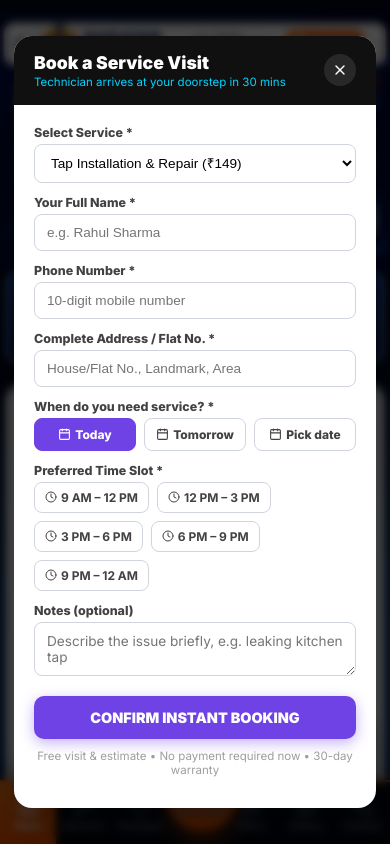
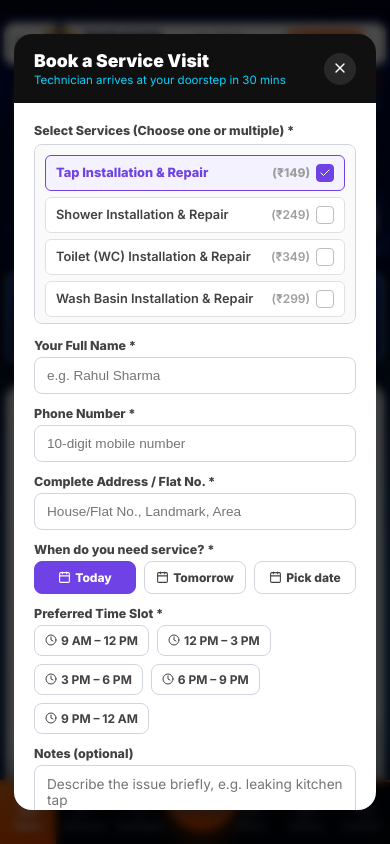
Before and after one commit to vj-mazu/narayan_plumbing, a React (Vite) app: page / in a window 390 px wide. Both pictures are taken after a click on the button 319 px from the left and 24 px from the top of the page. Shown: the top 844 px of the page. Built offline with nearby package versions, Linux system fonts and the light colour scheme; grey boxes are pictures that could not be loaded; the HTML template or start-up script is replaced by a standard one.

Commit message:
Enable multi-service selection, fine-tune icon shifts, and compress mobile cards layout

```diff
--- a/src/App.tsx
+++ b/src/App.tsx
@@ -293,7 +293,7 @@ export function App() {
         </section>
 
         <section className="lower-poster" id="trending" aria-label="Trending services and booking call to action">
-          <img src="/narayan-lower-art.png" alt="Trending plumbing services and booking call to action" />
+          <img src="/narayan-lower-art.png" alt="Trending plumbing services and booking call to action" loading="lazy" />
           <button className="lower-hotspot lower-services" type="button" onClick={() => scrollTo('services')} aria-label="View all services" />
           {TRENDING_SERVICES.map((item, index) => (
             <button
@@ -403,7 +403,7 @@ export function App() {
           </div>
           <div className="gallery-grid">
             {galleryImages.map((src, index) => (
-              <img key={src} src={src} alt={`Narayan Plumbing work sample ${index + 1}`} />
+              <img key={src} src={src} alt={`Narayan Plumbing work sample ${index + 1}`} loading="lazy" />
             ))}
           </div>
         </section>
--- a/src/BookingModal.tsx
+++ b/src/BookingModal.tsx
@@ -1,6 +1,6 @@
 import { useEffect, useState, type FormEvent } from 'react';
 import { motion, AnimatePresence } from 'framer-motion';
-import { X, CheckCircle, Phone, Calendar, Clock } from 'lucide-react';
+import { X, CheckCircle, Phone, Calendar, Clock, Check } from 'lucide-react';
 import confetti from 'canvas-confetti';
 import { CORE_SERVICES, TIME_SLOTS } from './data';
 import { createBooking } from './storage';
@@ -16,7 +16,7 @@ interface FormState {
   name: string;
   phone: string;
   address: string;
-  service: string;
+  services: string[]; // Multi-select array instead of a single string
   dateType: 'today' | 'tomorrow' | 'custom';
   customDate: string;
   timeSlot: string;
@@ -28,13 +28,14 @@ interface FormErrors {
   phone?: string;
   address?: string;
   timeSlot?: string;
+  services?: string;
 }
 
 const initialForm: FormState = {
   name: '',
   phone: '',
   address: '',
-  service: 'Tap Installation & Repair',
+  services: ['Tap Installation & Repair'],
   dateType: 'today',
   customDate: '',
   timeSlot: '',
@@ -65,6 +66,10 @@ function validate(form: FormState): FormErrors {
     errors.address = 'Enter your complete address (min 10 characters)';
   }
 
+  if (form.services.length === 0) {
+    errors.services = 'Please select at least one service';
+  }
+
   if (!form.timeSlot) {
     errors.timeSlot = 'Please choose a time slot';
   }
@@ -75,16 +80,18 @@ function validate(form: FormState): FormErrors {
 export default function BookingModal({ open, preselectedService, onClose }: BookingModalProps) {
   const [form, setForm] = useState<FormState>({
     ...initialForm,
-    service: preselectedService || initialForm.service,
+    services: preselectedService ? [preselectedService] : initialForm.services,
   });
   const [errors, setErrors] = useState<FormErrors>({});
   const [bookingId, setBookingId] = useState<string | null>(null);
 
-  // Re-initialize the form every time the modal opens so the tapped
-  // service/category/package is always preselected (fixes stale service bug).
+  // Re-initialize the form every time the modal opens
   useEffect(() => {
     if (open) {
-      setForm({ ...initialForm, service: preselectedService || initialForm.service });
+      setForm({
+        ...initialForm,
+        services: preselectedService ? [preselectedService] : initialForm.services
+      });
       setErrors({});
       setBookingId(null);
     }
@@ -92,6 +99,20 @@ export default function BookingModal({ open, preselectedService, onClose }: Book
 
   const close = () => {
     onClose();
+  };
+
+  const toggleService = (svcName: string) => {
+    setForm((prev) => {
+      const alreadySelected = prev.services.includes(svcName);
+      let updated: string[];
+      if (alreadySelected) {
+        // Keep at least one selected
+        updated = prev.services.filter((s) => s !== svcName);
+      } else {
+        updated = [...prev.services, svcName];
+      }
+      return { ...prev, services: updated };
+    });
   };
 
   const handleSubmit = (e: FormEvent<HTMLFormElement>) => {
@@ -116,15 +137,23 @@ export default function BookingModal({ open, preselectedService, onClose }: Book
       : form.dateType === 'tomorrow' ? formatDate(tomorrow)
       : formatDate(new Date(form.customDate + 'T00:00:00'));
 
-    const service = CORE_SERVICES.find((s) => s.name === form.service);
-    const price = service ? service.price : '₹499';
+    // Compute average/sum price dynamically
+    let totalPrice = 0;
+    form.services.forEach(sName => {
+      const match = CORE_SERVICES.find((s) => s.name === sName);
+      if (match) {
+        const val = parseInt(match.price.replace(/[^\d]/g, ''), 10) || 0;
+        totalPrice += val;
+      }
+    });
+    const priceStr = totalPrice > 0 ? `₹${totalPrice}` : '₹499';
 
     const booking = createBooking({
       name: form.name.trim(),
       phone: form.phone.trim(),
       address: form.address.trim(),
-      service: form.service,
-      price,
+      service: form.services.join(', '),
+      price: priceStr,
       date,
       dateISO,
       timeSlot: form.timeSlot,
@@ -137,7 +166,8 @@ export default function BookingModal({ open, preselectedService, onClose }: Book
       `Booking ID: ${booking.id}`,
       `Name: ${form.name.trim()}`,
       `Phone: ${form.phone.trim()}`,
-      `Service: ${form.service}`,
+      `Services: ${form.services.join(', ')}`,
+      `Est. Total: ${priceStr}`,
       `Date: ${date}`,
       `Time: ${form.timeSlot}`,
       `Address: ${form.address.trim()}`,
@@ -245,20 +275,45 @@ export default function BookingModal({ open, preselectedService, onClose }: Book
               </div>
             ) : (
               <form onSubmit={handleSubmit} noValidate style={{ padding: 20 }}>
-                <div style={{ marginBottom: 12 }}>
-                  <label htmlFor="svc" style={{ fontSize: '0.78rem', fontWeight: 800, color: '#424242', display: 'block', marginBottom: 4 }}>
-                    Select Service *
+                <div style={{ marginBottom: 14 }}>
+                  <label style={{ fontSize: '0.78rem', fontWeight: 800, color: '#424242', display: 'block', marginBottom: 6 }}>
+                    Select Services (Choose one or multiple) *
                   </label>
-                  <select
-                    id="svc"
-                    value={form.service}
-                    onChange={(e) => setForm({ ...form, service: e.target.value })}
-                    style={{ width: '100%', padding: '10px 12px', borderRadius: 8, border: '1px solid #D0D5DD', fontSize: '0.85rem', outline: 'none', backgroundColor: '#FFFFFF' }}
-                  >
-                    {CORE_SERVICES.map((s) => (
-                      <option key={s.id} value={s.name}>{s.name} ({s.price})</option>
-                    ))}
-                  </select>
+                  <div style={{ display: 'grid', gridTemplateColumns: '1fr', gap: 6, maxHeight: 180, overflowY: 'auto', border: '1px solid #D0D5DD', padding: 10, borderRadius: 8, backgroundColor: '#FAFAFA' }}>
+                    {CORE_SERVICES.map((s) => {
+                      const selected = form.services.includes(s.name);
+                      return (
+                        <button
+                          key={s.id}
+                          type="button"
+                          onClick={() => toggleService(s.name)}
+                          style={{
+                            display: 'flex',
+                            alignItems: 'center',
+                            justifyContent: 'space-between',
+                            padding: '8px 10px',
+                            borderRadius: 6,
+                            border: selected ? '1.5px solid #6E42E5' : '1px solid #E0E0E0',
+                            backgroundColor: selected ? '#F5F2FF' : '#FFFFFF',
+                            textAlign: 'left',
+                            cursor: 'pointer',
+                            fontSize: '0.8rem',
+                            fontWeight: selected ? 800 : 600,
+                            color: selected ? '#6E42E5' : '#424242',
+                          }}
+                        >
+                          <span>{s.name}</span>
+                          <span style={{ display: 'flex', alignItems: 'center', gap: 6 }}>
+                            <span style={{ fontSize: '0.75rem', color: '#9E9E9E' }}>({s.price})</span>
+                            <span style={{ width: 18, height: 18, borderRadius: 4, border: '1.5px solid #BDBDBD', display: 'grid', placeItems: 'center', backgroundColor: selected ? '#6E42E5' : '#FFFFFF', borderColor: selected ? '#6E42E5' : '#BDBDBD' }}>
+                              {selected && <Check size={12} color="#FFFFFF" />}
+                            </span>
+                          </span>
+                        </button>
+                      );
+                    })}
+                  </div>
+                  {errors.services && <span style={{ fontSize: '0.72rem', color: '#E11D48', marginTop: 3, display: 'block' }}>{errors.services}</span>}
                 </div>
 
                 <div style={{ marginBottom: 12 }}>
--- a/src/PlumbingIcons.tsx
+++ b/src/PlumbingIcons.tsx
@@ -52,11 +52,11 @@ export function KitchenSinkIcon({ size }: IconProps) { return <CropIcon targetX=
 
 // Row 2 (y ≈ 452)
 export function PipeLeakIcon({ size }: IconProps) { return <CropIcon targetX={156} targetY={452} size={size} />; }
-export function PipeInstallIcon({ size }: IconProps) { return <CropIcon targetX={454} targetY={452} size={size} />; }
+export function PipeInstallIcon({ size }: IconProps) { return <CropIcon targetX={442} targetY={452} size={size} />; }
 export function DrainIcon({ size }: IconProps) { return <CropIcon targetX={702} targetY={452} size={size} />; }
 export function WaterTankIcon({ size }: IconProps) { return <CropIcon targetX={1000} targetY={452} size={size} />; }
-export function GeyserIcon({ size }: IconProps) { return <CropIcon targetX={1296} targetY={452} size={size} />; }
+export function GeyserIcon({ size }: IconProps) { return <CropIcon targetX={1284} targetY={452} size={size} />; }
 
 // Row 3 (y ≈ 774)
 export function BathroomIcon({ size }: IconProps) { return <CropIcon targetX={156} targetY={774} size={size} />; }
-export function EmergencyIcon({ size }: IconProps) { return <CropIcon targetX={454} targetY={774} size={size} />; }
+export function EmergencyIcon({ size }: IconProps) { return <CropIcon targetX={442} targetY={774} size={size} />; }
--- a/src/index.css
+++ b/src/index.css
@@ -2113,24 +2113,57 @@ img {
     text-align: left;
   }
 
+  .package-grid {
+    display: flex !important;
+    overflow-x: auto !important;
+    flex-wrap: nowrap !important;
+    gap: 12px !important;
+    scroll-snap-type: x mandatory !important;
+    scrollbar-width: none !important;
+    padding-bottom: 8px !important;
+  }
+
+  .package-grid::-webkit-scrollbar {
+    display: none !important;
+  }
+
+  .package-grid button {
+    flex: 0 0 260px !important;
+    min-height: 220px !important;
+    scroll-snap-align: start !important;
+    padding: 14px 10px !important;
+  }
+
   .why-grid {
     grid-template-columns: repeat(3, 1fr) !important;
+    gap: 6px !important;
   }
 
   .why-grid div {
-    min-height: 124px;
+    min-height: 98px !important;
     border-right: 1px solid #dfe5f2 !important;
     border-bottom: 1px solid #dfe5f2 !important;
-    padding: 14px 6px !important;
+    padding: 8px 4px !important;
+    display: flex !important;
+    flex-direction: column !important;
+    justify-content: center !important;
+    align-items: center !important;
+    gap: 4px !important;
   }
 
   .why-grid div:nth-child(3n) {
     border-right: 0 !important;
   }
 
+  .why-grid svg {
+    width: 26px !important;
+    height: 26px !important;
+  }
+
   .why-grid strong {
-    font-size: 0.72rem !important;
+    font-size: 0.65rem !important;
     font-weight: 800;
+    line-height: 1.15 !important;
   }
 
   .bottom-nav {
```
